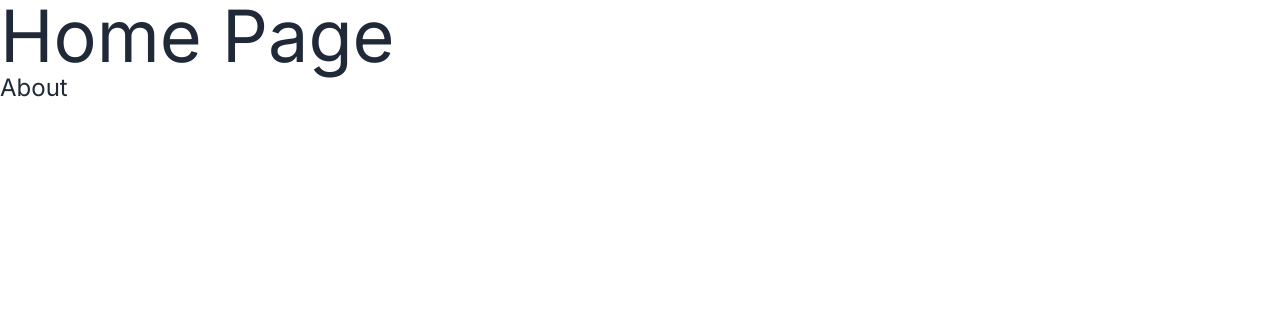
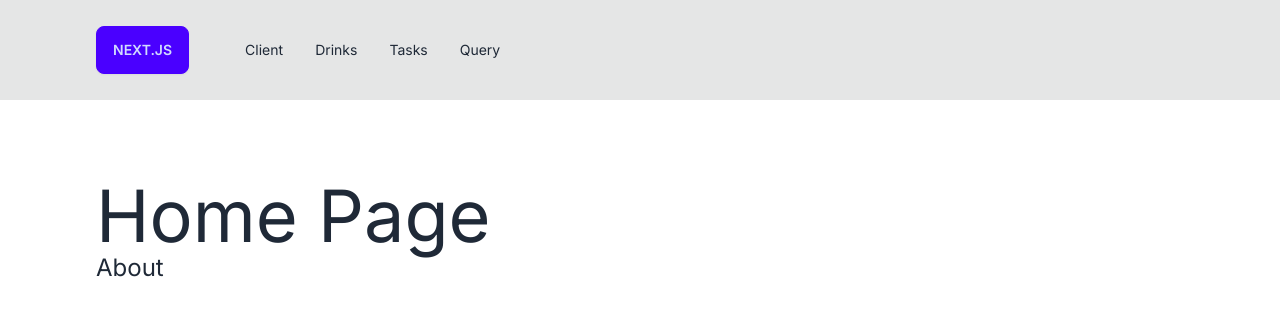
Before and after one commit to ankkitsharma/nextjs-tutorial, a Next.js app: page / in a window 1280 px wide. Shown: the top 316 px of the page. Built offline with nearby package versions, Linux system fonts and the light colour scheme.

Commit message:
add navbar

```diff
--- a/app/layout.js
+++ b/app/layout.js
@@ -1,5 +1,6 @@
 import { Inter } from "next/font/google";
 import "./globals.css";
+import Navbar from "@/components/Navbar";
 
 const inter = Inter({ subsets: ["latin"] });
 
@@ -11,7 +12,10 @@
 export default function RootLayout({ children }) {
   return (
     <html lang="en">
-      <body className={inter.className}>{children}</body>
+      <body className={inter.className}>
+        <Navbar />
+        <main className="px-8 py-20 max-w-6xl mx-auto"> {children}</main>
+      </body>
     </html>
   );
 }
--- /dev/null
+++ b/components/Navbar.jsx
@@ -0,0 +1,32 @@
+import React from "react";
+import Link from "next/link";
+
+const links = [
+  { href: "/client", label: "client" },
+  { href: "/drinks", label: "drinks" },
+  { href: "/tasks", label: "tasks" },
+  { href: "/query", label: "query" },
+];
+
+const Navbar = () => {
+  return (
+    <nav className="bg-base-300 py-4">
+      <div className="navbar px-8 max-w-6xl mx-auto flex-col sm:flex-row">
+        <Link href={"/"} className="btn btn-primary">
+          NEXT.JS
+        </Link>
+        <ul className="menu menu-horizontal md:ml-8">
+          {links.map(({ href, label }) => (
+            <li key={href}>
+              <Link href={href} className="capitalize">
+                {label}
+              </Link>
+            </li>
+          ))}
+        </ul>
+      </div>
+    </nav>
+  );
+};
+
+export default Navbar;
--- a/tailwind.config.js
+++ b/tailwind.config.js
@@ -8,6 +8,9 @@
     "./components/**/*.{js,ts,jsx,tsx,mdx}",
     "./app/**/*.{js,ts,jsx,tsx,mdx}",
   ],
+  daisyui: {
+    themes: ["light"],
+  },
   theme: {
     extend: {
       backgroundImage: {
```
